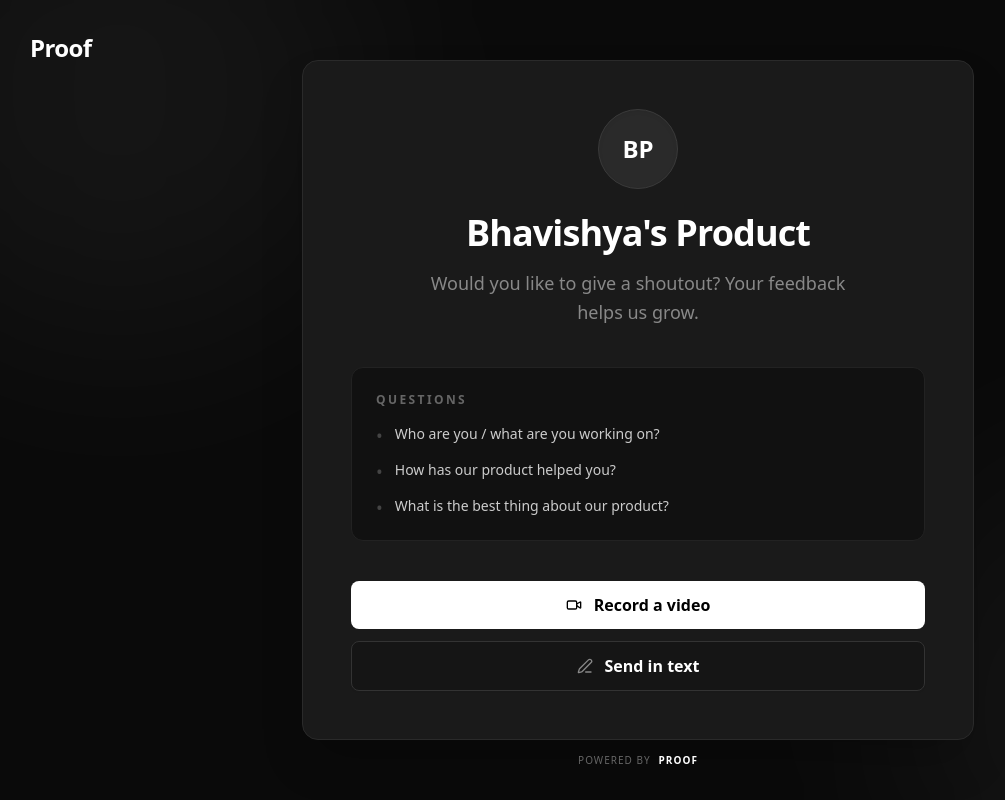
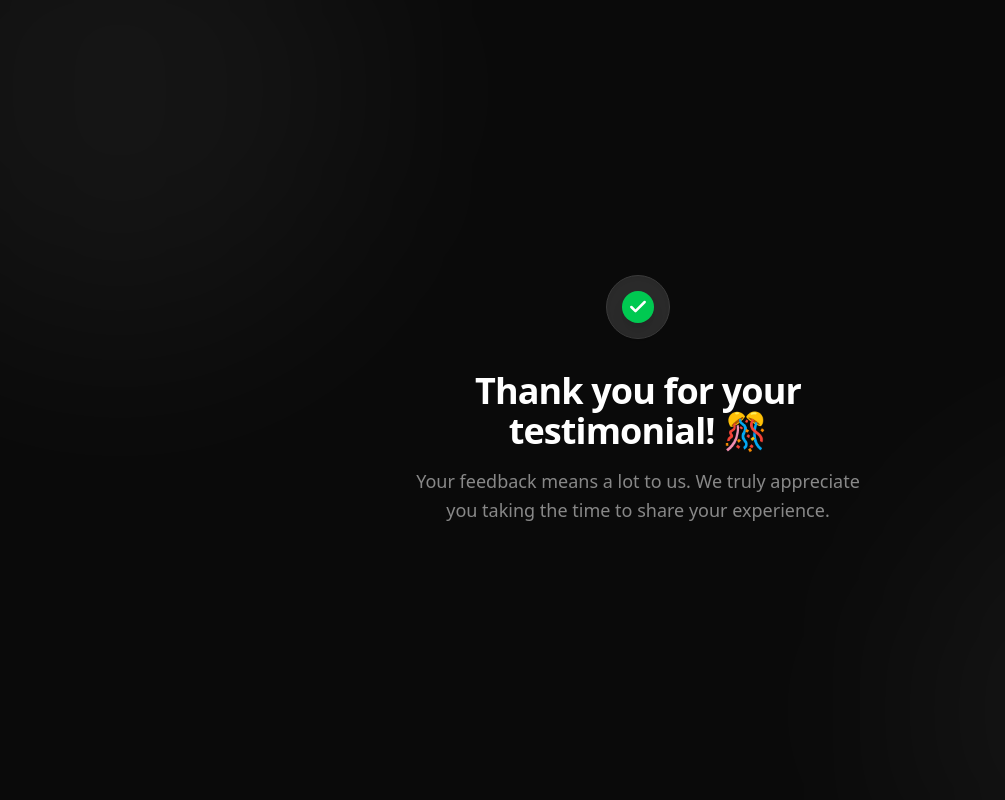
Before and after one commit to bhavishyaone/testimonials, a React (Vite) app in the folder client/: page /thank-you in a window 1280 px wide. Shown: the whole page, without its empty margins (2-1007 px from the left). Built offline with nearby package versions, Linux system fonts and the light colour scheme.

Commit message:
feat: Add a new  page component and integrate its route into the application.

```diff
--- a/client/src/App.jsx
+++ b/client/src/App.jsx
@@ -6,6 +6,7 @@ import CreateSpaceModal from "./pages/CreateSpaceModal.jsx";
 import SpaceSuccessModal from "./pages/SpaceSuccessModal.jsx";
 import SpaceInbox from "./pages/SpaceInbox.jsx";
 import PublicTestimonial from "./pages/PublicTestimonial.jsx";
+import ThankYou from "./pages/ThankYou.jsx";
 import { BrowserRouter as Router, Routes, Route } from "react-router-dom";
 
 const App = () => {
@@ -19,6 +20,7 @@ const App = () => {
           <Route path="/create-space" element={<CreateSpaceModal onClose={() => window.history.back()} />} />
           <Route path="/space-success" element={<SpaceSuccessModal onClose={() => window.history.back()} />} />
           <Route path="/inbox" element={<SpaceInbox />} />
+          <Route path="/thank-you" element={<ThankYou />} />
           <Route path="/:spaceSlug" element={<PublicTestimonial />} />
         </Routes>
       </Router>
--- /dev/null
+++ b/client/src/pages/ThankYou.jsx
@@ -0,0 +1,31 @@
+import React from "react";
+import { Check, Package } from "lucide-react";
+
+export default function ThankYou({ theme = "dark" }) {
+  return (
+    <div className={`min-h-screen flex flex-col items-center justify-center p-4 font-sans relative overflow-hidden transition-colors duration-300 ${theme === "dark" ? "bg-[#0A0A0A]" : "bg-gray-50"}`}>
+
+      <div className={`absolute top-[-20%] left-[-10%] w-[500px] h-[500px] rounded-full blur-[120px] pointer-events-none ${theme === "dark" ? "bg-white/5" : "bg-black/5"}`} />
+      <div className={`absolute bottom-[-20%] right-[-10%] w-[500px] h-[500px] rounded-full blur-[120px] pointer-events-none ${theme === "dark" ? "bg-white/5" : "bg-black/5"}`} />
+
+      <div className="flex flex-col items-center justify-center text-center z-10 max-w-lg mx-auto w-full px-4">
+
+        <div className={`w-16 h-16 rounded-full flex items-center justify-center mb-8 shadow-inner border transition-colors duration-300 ${theme === "dark" ? "bg-[#2A2A2A] border-[#3A3A3A]" : "bg-gray-100 border-gray-200"}`}>
+          <div className="w-8 h-8 rounded-full bg-green-500 flex items-center justify-center shadow-lg">
+            <Check className="w-5 h-5 text-white" strokeWidth={3} />
+          </div>
+        </div>
+
+        <h1 className={`text-3xl md:text-4xl font-extrabold mb-4 tracking-tight ${theme === "dark" ? "text-white" : "text-gray-900"}`}>
+          Thank you for your testimonial! 🎊
+        </h1>
+
+        <p className={`text-base md:text-lg leading-relaxed max-w-md ${theme === "dark" ? "text-[#888888]" : "text-gray-500"}`}>
+          Your feedback means a lot to us. We truly appreciate you taking the time to share your experience.
+        </p>
+
+      </div>
+
+    </div>
+  );
+}
```
